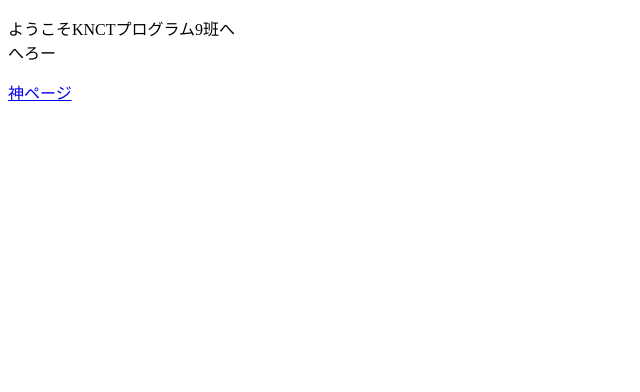
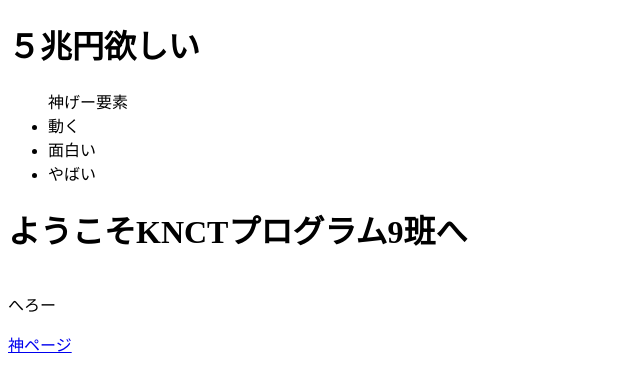
Before and after one commit to elect-gombe/html_test, a plain HTML site: page index.html in a window 1280 px wide. Shown: the whole page, without its empty margins (0-640 px from the left). Drawn offline with Linux system fonts and the light colour scheme.

Commit message:
index 更新
神げー要素の追加

```diff
--- a/index.html
+++ b/index.html
@@ -4,8 +4,14 @@
     <title>さらにかっこいいHTML</title>
   </head>
   <body>
+    <h1>５兆円欲しい</h1>
+    <ul> 神げー要素
+      <li>動く</li>
+      <li>面白い</li>
+      <li>やばい</li>
+    </ul>
     <p>
-      ようこそKNCTプログラム9班へ<br>
+      <h1>ようこそKNCTプログラム9班へ</h1><br>
       へろー
     </p>
     <a href="./page2.html">神ページ</a>
```
